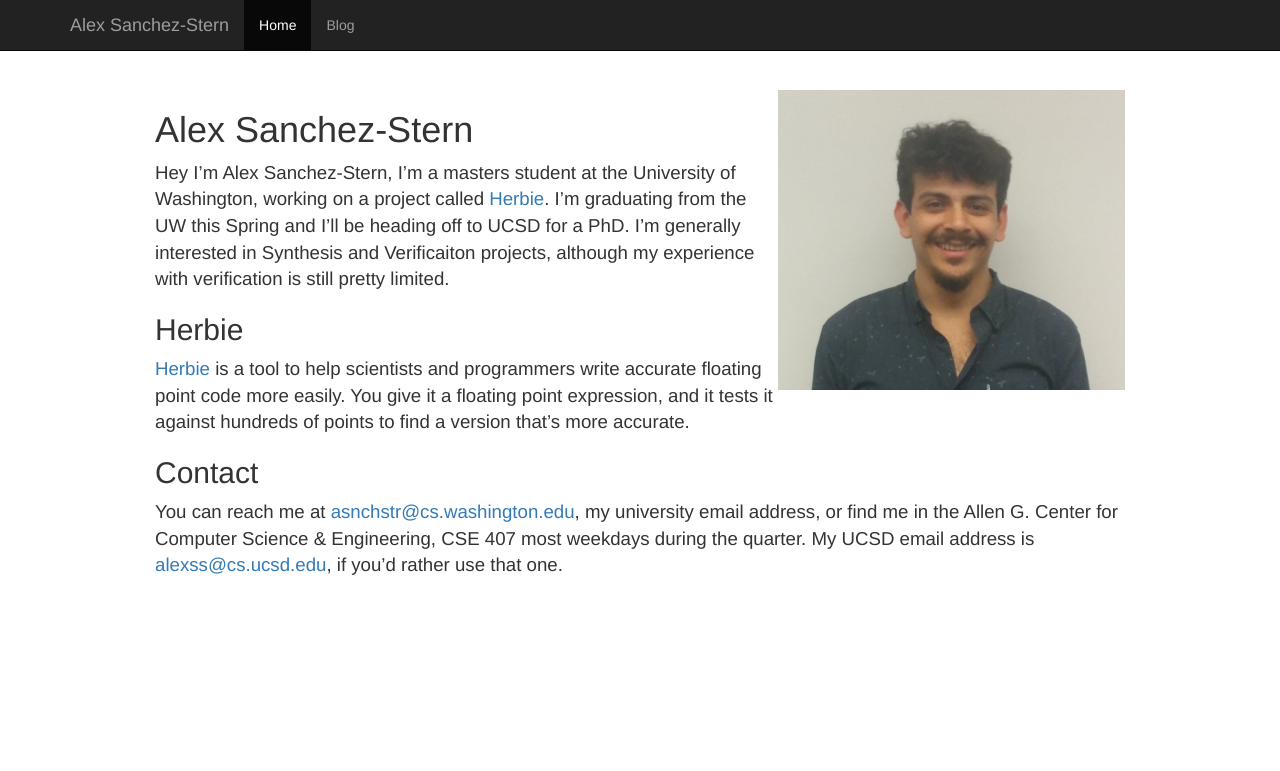
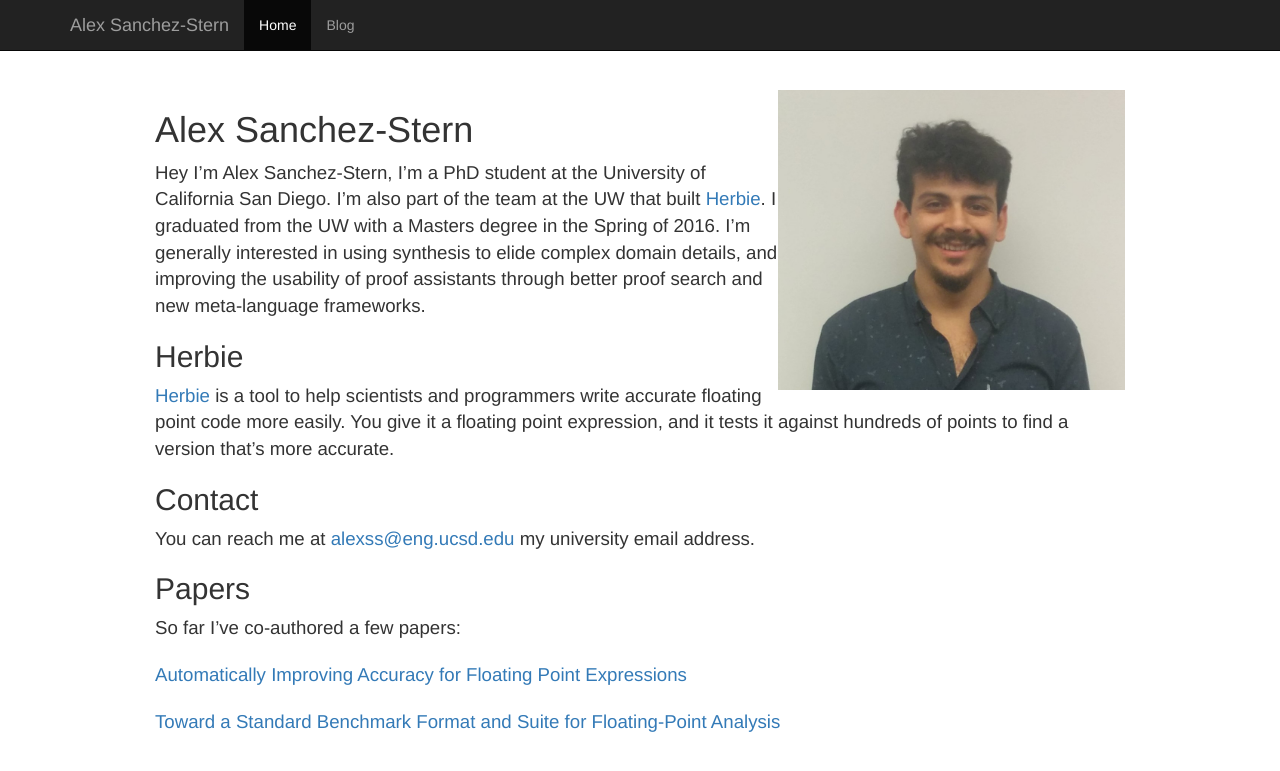
Before and after one commit to HazardousPeach/hazardouspeach.github.io, a Jekyll site: the page built from index.md, in a window 1280 px wide. Shown: the top 771 px of the page. Built offline with Jekyll 4.4.1, drawn with Linux system fonts in a browser that asks for light colours; nearby versions of some CDN libraries.

Commit message:
Update website bio

```diff
--- a/index.md
+++ b/index.md
@@ -7,12 +7,13 @@ layout: default
 Alex Sanchez-Stern
 ==================
 
-Hey I'm Alex Sanchez-Stern, I'm a masters student at the University of
-Washington, working on a project called
-[Herbie](http://herbie.uwplse.org). I'm graduating from the UW this
-Spring and I'll be heading off to UCSD for a PhD. I'm generally
-interested in Synthesis and Verificaiton projects, although my
-experience with verification is still pretty limited.
+Hey I'm Alex Sanchez-Stern, I'm a PhD student at the University of
+California San Diego. I'm also part of the team at the UW that built
+[Herbie](http://herbie.uwplse.org). I graduated from the UW with a
+Masters degree in the Spring of 2016. I'm generally interested in
+using synthesis to elide complex domain details, and improving the
+usability of proof assistants through better proof search and new
+meta-language frameworks.
 
 Herbie
 ------
@@ -25,10 +26,14 @@ points to find a version that's more accurate.
 Contact
 -------
 
-You can reach me at
-[asnchstr@cs.washington.edu](mailto:asnchstr@cs.washington.edu), my
-university email address, or find me in the Allen G. Center for
-Computer Science & Engineering, CSE 407 most weekdays during the
-quarter. My UCSD email address is
-[alexss@cs.ucsd.edu](mailto:alexss@cs.ucsd.edu), if you'd rather use
-that one.
+You can reach me at [alexss@eng.ucsd.edu](mailto:alexss@eng.ucsd.edu)
+my university email address.
+
+Papers
+------
+
+So far I've co-authored a few papers:
+
+[Automatically Improving Accuracy for Floating Point Expressions](http://herbie.uwplse.org/pldi15-paper.pdf)
+
+[Toward a Standard Benchmark Format and Suite for Floating-Point Analysis](http://fpbench.org/nsv16-paper.pdf)
```
